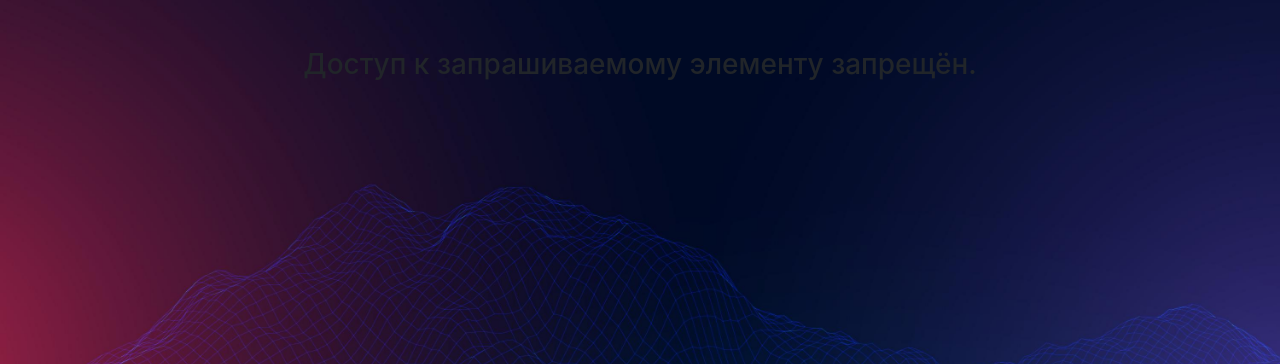
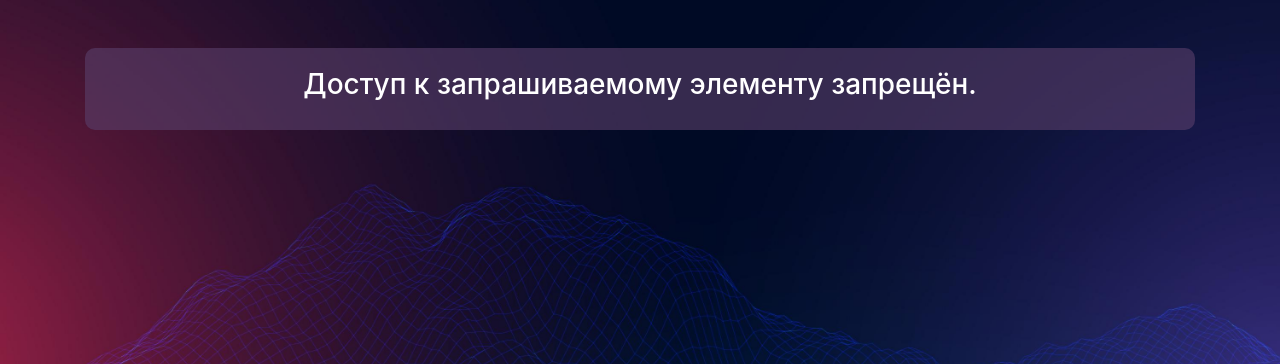
Before and after one commit to V1lad/Project-manager-PROJELP, a Flask app: template Web/templates/forbidden.html in a window 1280 px wide. Shown: the part 56-420 px from the top of the page. Run offline with Flask 3, Linux system fonts and the light colour scheme; the template is opened without the code that fills it, so the values that code supplies are empty; some libraries are stand-ins or nearby versions.

Commit message:
Fixed color on forbidden screen

```diff
--- a/Web/templates/forbidden.html
+++ b/Web/templates/forbidden.html
@@ -3,7 +3,7 @@
 {% block title %}Доступ запрещён{% endblock %}
 {% block content %}
 
-<div class="mt-5">
+<div class="mt-5 content-container colorw">
     <h3 align="center">Доступ к запрашиваемому элементу запрещён.</h3>
 </div>
 
```
